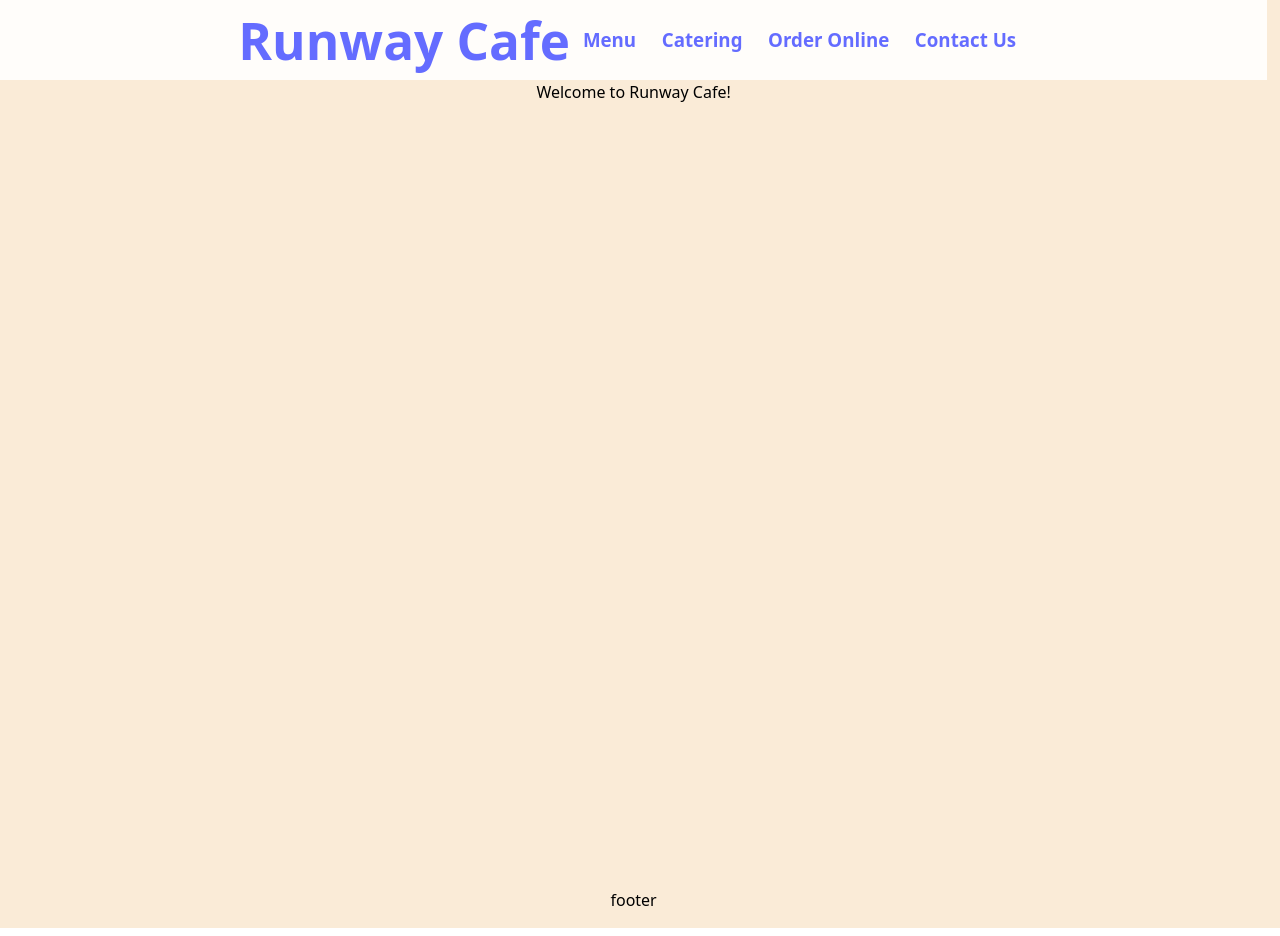
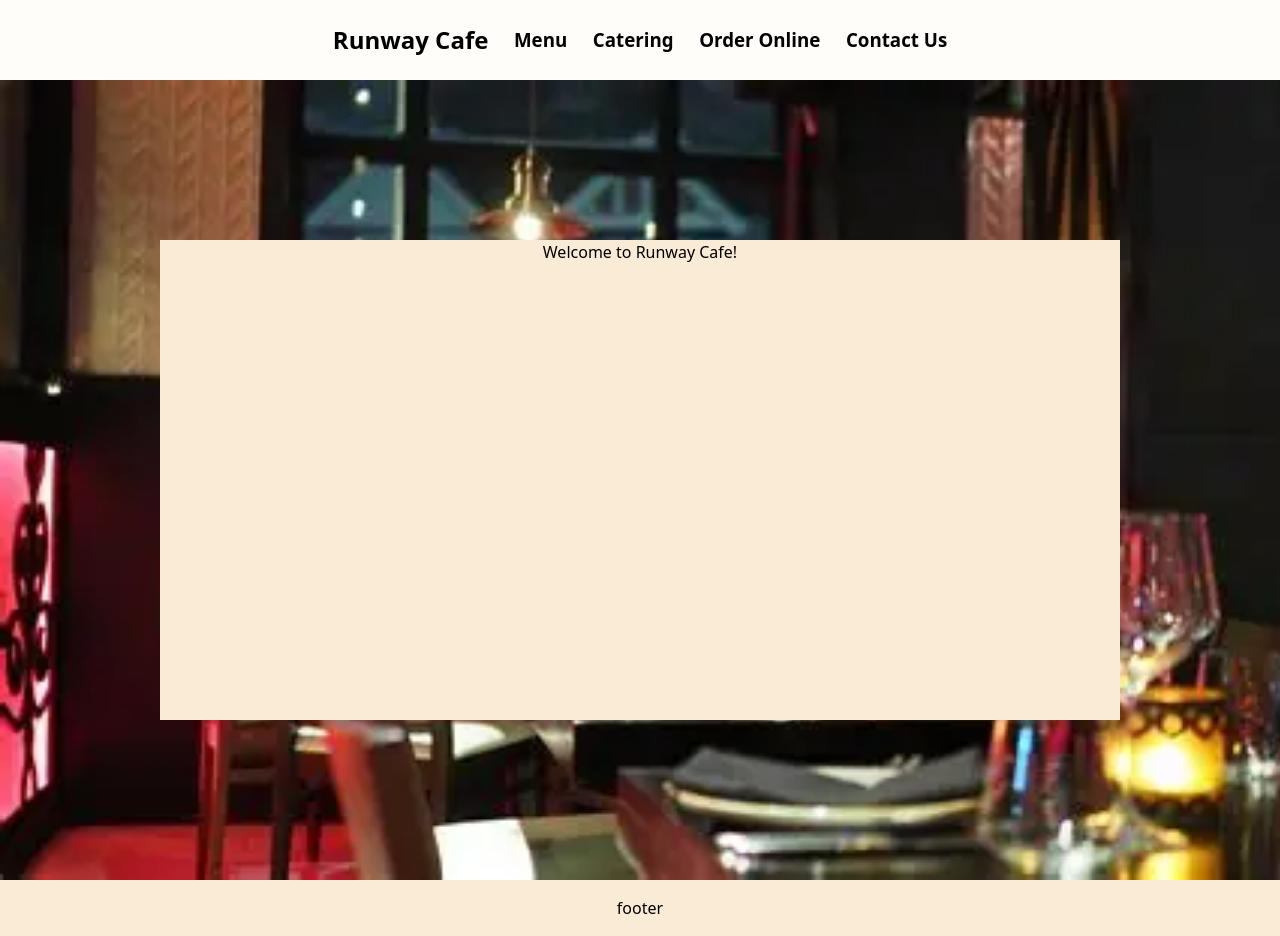
Before and after one commit to Greisee/runway-cafe, a React (Vite) app: page / in a window 1280 px wide. Built offline with nearby package versions, Linux system fonts and the light colour scheme.

Commit message:
outline working

```diff
--- a/src/App.jsx
+++ b/src/App.jsx
@@ -1,28 +1,35 @@
-import { React, useEffect } from 'react'
+import React from 'react'
 import {BrowserRouter,Route,Routes} from "react-router-dom";
 import Error404 from "./Components/Utility/Error404.jsx";
 import Layout from "./Components/Layout/Layout.jsx";
 import Page from "./Components/Layout/Page.jsx";
 import Home from "./Components/Content/Home.jsx";
 import Menu from "./Components/Content/Menu.jsx";
+import Catering from "./Components/Content/Catering.jsx";
+import Contact from "./Components/Content/Contact.jsx";
 import OrderOnline from "./Components/Content/OrderOnline.jsx";
 
-function App() {
 
+export default function App() {
   return (
+    <div>
       <BrowserRouter>
         <Routes>
           <Route path="/" element={<Layout/>}>
               <Route index element={<Home/>}/>
+              <Route path="*" element={<Error404/>}/>
+
               <Route path="Page/" element={<Page/>}>
                 <Route path="OrderOnline" element={<OrderOnline/>}/>
                 <Route path="Menu" element={<Menu/>}/>
+                <Route path="Catering" element={<Catering/>}/>
+                <Route path="Contact" element={<Contact/>}/>
               </Route>
-            <Route path="*" element={<Error404/>}/>
+
           </Route>
         </Routes>
       </BrowserRouter>
+    </div>
+
     )
 }
-
-export default App
--- /dev/null
+++ b/src/Components/Content/Catering.jsx
@@ -0,0 +1,10 @@
+import React from "react";
+import "./content.css";
+
+export default function Catering(){
+    return(
+        <div className="catering">
+            catering
+        </div>
+    )
+}
--- /dev/null
+++ b/src/Components/Content/Contact.jsx
@@ -0,0 +1,10 @@
+import React from "react";
+import "./content.css";
+
+export default function Contact(){
+    return(
+        <div className="contact">
+            contact
+        </div>
+    )
+}
--- a/src/Components/Content/Home.jsx
+++ b/src/Components/Content/Home.jsx
@@ -1,10 +1,13 @@
 import React from "react";
 import "./content.css";
+import image from "./../assets/testBG2.webp" ;
 
 export default function Home(){
     return(
-        <div className="home">
-            Welcome to Runway Cafe!
+        <div className="homeBG" style = {{backgroundImage:`url(${image})`}}>
+            <div className="homeContent">
+                Welcome to Runway Cafe!
+            </div>
         </div>
     )
 }
--- a/src/Components/Content/content.css
+++ b/src/Components/Content/content.css
@@ -1,5 +1,31 @@
-.home{
-    display: flex;
+.basicText{
     justify-content: center;
     min-height: inherit;
+    text-align: center;
+    width:45vw;
 }
+
+.homeBG{
+    display: flex;
+    align-items: center;
+    justify-content: center;
+    background-repeat: no-repeat;
+    background-size: cover;
+    width:100vw;
+    height:100vh;
+}
+
+.homeContent{
+    width:75vw;
+    height:60vh;
+    text-align: center;
+    background-color: antiquewhite;
+}
+
+.catering{
+
+}
+
+.contact{
+
+}
--- a/src/Components/Layout/Layout.jsx
+++ b/src/Components/Layout/Layout.jsx
@@ -1,5 +1,5 @@
 import React from 'react';
-import { Outlet,Link} from "react-router-dom";//must use link to change pages
+import { Outlet} from "react-router-dom";//must use link to change pages
 import TopMenu from './TopMenu';
 import "./layout.css";
 
--- a/src/Components/Layout/Page.jsx
+++ b/src/Components/Layout/Page.jsx
@@ -1,10 +1,16 @@
-import {React, useState} from 'react';
-import { Outlet,Link} from "react-router-dom";//must use link to change pages
+import {React,useState,useEffect} from 'react';
+import { Outlet,Link,useLocation} from "react-router-dom";//must use link to change pages
 import "./layout.css";
 import image from "./../assets/testBG.webp" ;
 
 export default function Page(){
+    const loc = useLocation();
     const[bgImg, setBGImg] = useState(image)
+
+    useEffect(()=>{
+        window.scrollTo(0,0);
+        //can be removed if scroll is supposed to remain between pages
+    },[loc.pathname])
 
     return(
         <div>
--- a/src/Components/Layout/TopMenu.jsx
+++ b/src/Components/Layout/TopMenu.jsx
@@ -8,7 +8,7 @@ export default function TopMenu(){
     return(
         <div className = "topMenu">
             <Link to = "/">
-                <h1> Runway Cafe </h1>
+                <h2> Runway Cafe </h2>
             </Link>
             <div className = "navBar">
                 <TopButton target = "/Menu" text = "Menu"/>
--- a/src/Components/Layout/layout.css
+++ b/src/Components/Layout/layout.css
@@ -13,7 +13,7 @@ body{
 .mainContent{
     min-height: 99vh;
     align-items: center;
-    position:relative;
+    position: relative;
 }
 
 .topMenu{
@@ -26,6 +26,18 @@ body{
     top: 0;
     background-color: #ffffffdc;
     z-index: 5;
+}
+
+h2{
+    padding:1vw;
+}
+
+a{
+    color: black;
+}
+
+a:hover{
+    color: #511204;
 }
 
 .navBar{
@@ -76,4 +88,5 @@ body{
 footer{
     padding: 2vh;
     text-align: center;
+    background-color: #00000000;
 }
--- a/src/Components/Utility/Error404.jsx
+++ b/src/Components/Utility/Error404.jsx
@@ -5,7 +5,7 @@ export default function Error404(){
     return(
         <div>
             Error 404: Page Not Found
-            <Link to="/Home">
+            <Link to="/">
                 Return Home
             </Link>
         </div>
```
Lines whose indentation alone changed are shown as unchanged.
